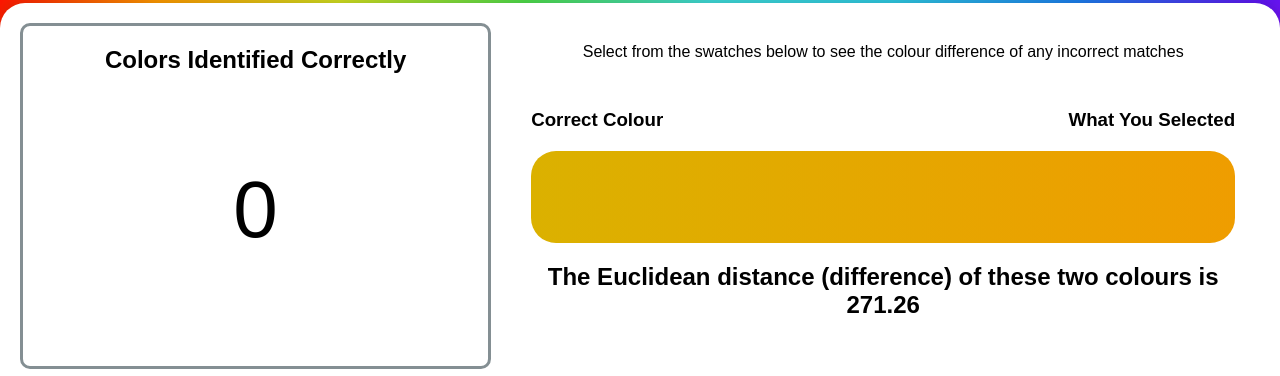
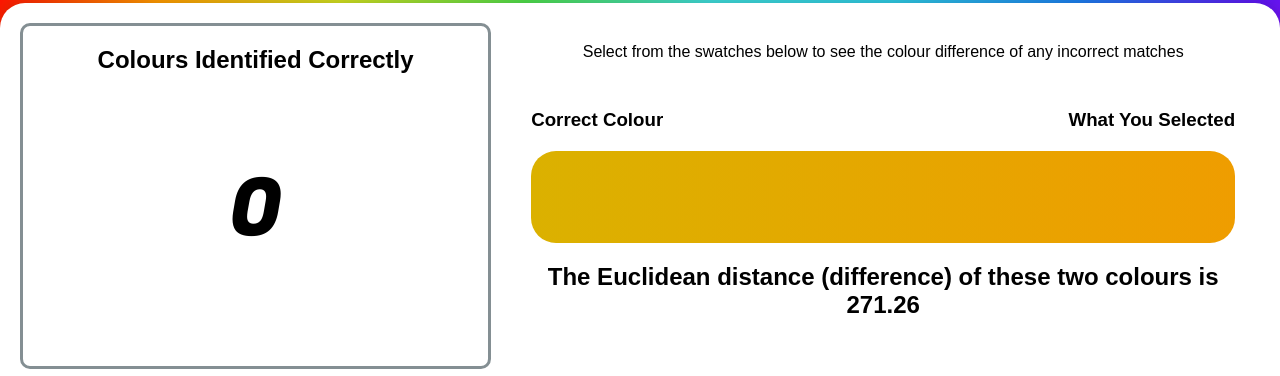
Before and after one commit to michaelbuwa/The-Agile-Web-Project, a Flask app: page /visualise in a window 1280 px wide. Shown: the part 37-413 px from the top of the page. Run offline with Flask 3, Linux system fonts and the light colour scheme; the visitor is signed in with stand-in values (Sample User, id 1); data that the repository does not hold is empty; some libraries are stand-ins or nearby versions.

Commit message:
Syntax consistency, renamed colour logic names (including in models) to color

```diff
--- a/app/models.py
+++ b/app/models.py
@@ -45,20 +45,13 @@ class User(db.Model, UserMixin):
 def load_user(id):
     return User.query.get(id)
 
-# class Colour(db.Model, UserMixin):
-#     __tablename__ = 'colours'
-#     id = db.Column(db.Integer, primary_key=True)
-#     rgb_val = db.Column(db.String(20), nullable=False) # e.g., "rgb(255, 100, 30)"
-
 # The table of each result everyone gets
 class GameResult(db.Model, UserMixin):
     __tablename__ = 'game_results'
     id = db.Column(db.Integer, primary_key=True)
     user_id = db.Column(db.Integer, db.ForeignKey('users.id'), nullable=False)
-    correct_colour= db.Column(db.String(20), nullable=False)
-    # correct_colour_id = db.Column(db.Integer, db.ForeignKey('colours.id'), nullable=False)
-    # selected_colour_id = db.Column(db.Integer, db.ForeignKey('colours.id'), nullable=False)
-    selected_colour= db.Column(db.String(20), nullable=False)
+    correct_color= db.Column(db.String(20), nullable=False)
+    selected_color= db.Column(db.String(20), nullable=False)
     is_correct = db.Column(db.Boolean, nullable=False)
     euclidean_distance = db.Column(db.Float) # Null for correct answers
 
--- a/app/routes.py
+++ b/app/routes.py
@@ -54,35 +54,33 @@ def rgb_string_to_tuple(rgb_str):
     """Converts 'rgb(123, 45, 67)' to (123, 45, 67)"""
     return tuple(map(int, rgb_str.strip("rgb() ").split(",")))
 
-
-
 @app.route('/api/update_match', methods=['POST'])
 @login_required
 def update_match():
     data = request.get_json()
     is_correct = data.get('is_correct', False)
-    correct_colour_str = data.get('correct_color')
-    selected_colour_str = data.get('selected_color')
+    correct_color_str = data.get('correct_color')
+    selected_color_str = data.get('selected_color')
 
     # Update the user's correct_matches count if the match is correct
     if is_correct:
         current_user.correct_matches += 1
         db.session.commit()
 
-    correct_colour_tpl = rgb_string_to_tuple(correct_colour_str)
-    selected_colour_tpl = rgb_string_to_tuple(selected_colour_str)
+    correct_color_tpl = rgb_string_to_tuple(correct_color_str)
+    selected_color_tpl = rgb_string_to_tuple(selected_color_str)
 
-    #Calculate distance between the two colours
+    #Calculate distance between the two colors
     distance = None
     if not is_correct:
-        cr, cg, cb = correct_colour_tpl[0], correct_colour_tpl[1], correct_colour_tpl[2]
-        sr, sg, sb = selected_colour_tpl[0], selected_colour_tpl[1], selected_colour_tpl[2]
+        cr, cg, cb = correct_color_tpl[0], correct_color_tpl[1], correct_color_tpl[2]
+        sr, sg, sb = selected_color_tpl[0], selected_color_tpl[1], selected_color_tpl[2]
         distance = math.sqrt((cr - sr)**2 + (cg - sg)**2 + (cb - sb)**2)
 
     result = GameResult(
         user_id=current_user.id,
-        correct_colour=correct_colour_str,
-        selected_colour=selected_colour_str,
+        correct_color=correct_color_str,
+        selected_color=selected_color_str,
         is_correct=is_correct,
         euclidean_distance=distance
     )
@@ -95,7 +93,7 @@ def update_match():
 @login_required
 def visualise():
     user = User.query.get(current_user.id)
-    return render_template('visualise.html', title='Data Visualisation', include_navbar=True, correct_matches=user.correct_matches)
+    return render_template('visualise.html', title='Data Visualisation', include_navbar=True, include_google_fonts=True, correct_matches=user.correct_matches)
 
 
 @app.route('/share')
@@ -109,20 +107,20 @@ def share():
 def get_stats():
     user_id = current_user.id
 
-    # --- Get unlocked (used) colours for this user ---
-    colours = (
-    db.session.query(GameResult.correct_colour)
+    # --- Get unlocked (used) colors for this user ---
+    colors = (
+    db.session.query(GameResult.correct_color)
     .filter_by(user_id=user_id)
     .filter(GameResult.is_correct == True)
     .distinct()
     .all()
 )
 
-    # # Extract actual colours
-    # colours = Colour.query.filter(GameResult..in_(colour_ids)).all()
-    print(colours)
+    # # Extract actual colors
+    # colors = Color.query.filter(GameResult..in_(color_ids)).all()
+    print(colors)
     unlocked_colors = []
-    for c in colours:
+    for c in colors:
         rgb_str = c[0]  # Get the string like 'rgb(149, 168, 246)'
         try:
             # Strip 'rgb(' and ')' and split into r, g, b
@@ -140,17 +138,17 @@ def get_stats():
 def get_incorrect():
     user_id = current_user.id
 
-    # --- Get unlocked (used) colours for this user ---
-    tricky_colours = (
-    db.session.query(GameResult.correct_colour)
+    # --- Get unlocked (used) colors for this user ---
+    tricky_colors = (
+    db.session.query(GameResult.correct_color)
     .filter_by(user_id=user_id)
     .filter(GameResult.is_correct == False)
     .distinct()
     .all()
     )
 
-    incorrect_colours = (
-    db.session.query(GameResult.selected_colour)
+    incorrect_colors = (
+    db.session.query(GameResult.selected_color)
     .filter_by(user_id=user_id)
     .filter(GameResult.is_correct == False)
     .distinct()
@@ -165,10 +163,10 @@ def get_incorrect():
     .all()
     )
 
-    colours = []
-    colours = []
+    colors = []
+    colors = []
 
-    for c, s, d in zip(tricky_colours, incorrect_colours, dist):
+    for c, s, d in zip(tricky_colors, incorrect_colors, dist):
         try:
             # Get the string like 'rgb(149, 168, 246)'
             rgb1_str = c[0]
@@ -180,7 +178,7 @@ def get_incorrect():
             r2, g2, b2 = map(int, rgb2_str.strip('rgb() ').split(','))
 
             # Append as a dictionary to the list
-            colours.append({
+            colors.append({
                 'correct': {'r': r1, 'g': g1, 'b': b1},
                 'selected': {'r': r2, 'g': g2, 'b': b2},
                 'distance': d1
@@ -189,9 +187,9 @@ def get_incorrect():
         except Exception as e:
             print(f"Error parsing colors: {e}")
 
-    print(colours)
+    print(colors)
     return jsonify({
-        'tricky_colors': colours,
+        'tricky_colors': colors,
     })
 
 @app.route('/api/distance')
--- a/app/static/css/visualise.css
+++ b/app/static/css/visualise.css
@@ -87,14 +87,14 @@ body, html {
     height: 100%;
 }
 
-#colour-count {
+#color-count {
     font-size: 5rem;
     font-family: "Fugaz One", sans-serif;
     font-weight: 400;
     font-style: normal;
 }
 
-#colour-graph {
+#color-graph {
     padding: 0;
 }
 
--- a/app/static/js/test.js
+++ b/app/static/js/test.js
@@ -37,7 +37,7 @@ function plotGraph(unlocked_colors) {
     colors.push(`rgb(${r},${g},${b})`);
   });
 
-  Plotly.newPlot('colour-graph', [{
+  Plotly.newPlot('color-graph', [{
     x, y, z,
     mode: 'markers',
     type: 'scatter3d',
@@ -47,7 +47,7 @@ function plotGraph(unlocked_colors) {
       opacity: 0.9
     }
   }], {
-    title: 'Unlocked Colors in RGB Space',
+    title: 'Unlocked Colours in RGB Space',
     scene: {
       xaxis: { title: 'Red', range: [0, 255] },
       yaxis: { title: 'Green', range: [0, 255] },
@@ -70,9 +70,9 @@ function setupSwatches() {
 
   swatches.forEach(swatch => {
     swatch.addEventListener("click", function () {
-      const colour = swatch.getAttribute("data-colour");
+      const color = swatch.getAttribute("data-color");
 
-      if (colour === "4") {
+      if (color === "4") {
         if (contentWrapper) contentWrapper.classList.remove("hidden");
         if (instructions) instructions.style.display = "none";
       }
--- a/app/templates/visualise.html
+++ b/app/templates/visualise.html
@@ -12,10 +12,10 @@
   <div class="main-container">
     <!-- Top Left: Unlocked Count -->
     <div id="unlocked-count-container" class="container-box">
-      <h2>Colors Identified Correctly</h2>
+      <h2>Colours Identified Correctly</h2>
       <div class="content-wrapper">
         <!-- the max possible numbers is 16777216 -->
-        <p id="colour-count">{{ correct_matches }}</p>
+        <p id="color-count">{{ correct_matches }}</p>
       </div>
     </div>
 
@@ -33,7 +33,7 @@
     </div>
 
     <!-- Bottom Left: Unlocked Colours Graph -->
-    <div id="colour-graph" class="container-box"></div>
+    <div id="color-graph" class="container-box"></div>
 
     <!-- Bottom Right: Swatches -->
     <div id="swatches" class="container-box">
```
Also changed, not shown: migrations/versions/5ef006ed9cad_renamed_any_colours_to_color.py (added, +34 -0 lines), app/app.db.
